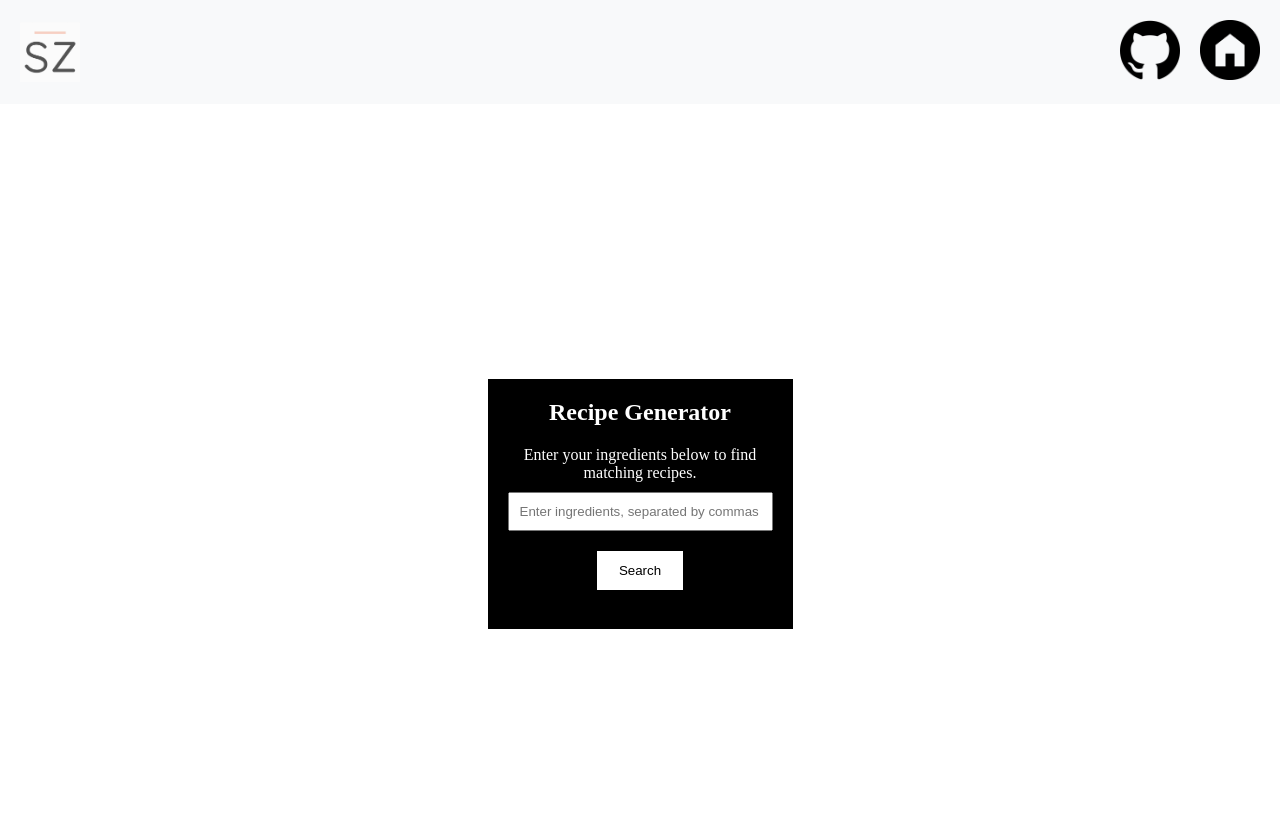
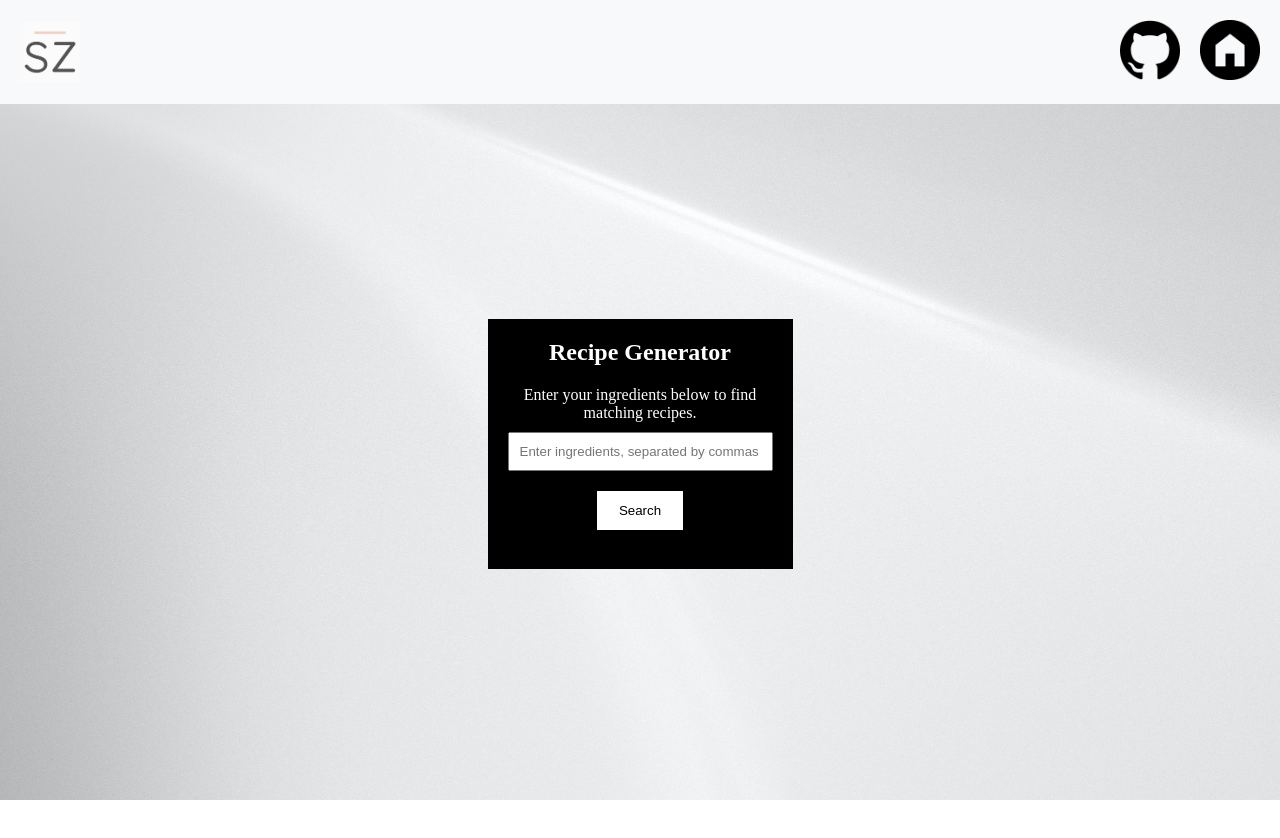
Before and after one commit to samanthaz123/Recipe, a React (Create React App) app: page / in a window 1280 px wide. Shown: the top 838 px of the page. After the commit the page ends 800 px from the top, so only its background shows below. Built offline with nearby package versions, Linux system fonts and the light colour scheme.

Commit message:
fixed images

```diff
--- a/src/Home.css
+++ b/src/Home.css
@@ -4,16 +4,14 @@
   box-sizing: border-box;
 }
 
+body {
+  background-image: url("images/bg_background.jpg");
+  background-size: cover;
+}
+
 .container {
   display: flex;
   flex-direction: column;
-  height: 100vh;
-}
-
-.content {
-  display: flex;
-  justify-content: center;
-  align-items: center;
   height: calc(100vh - 120px);
 }
 
```
